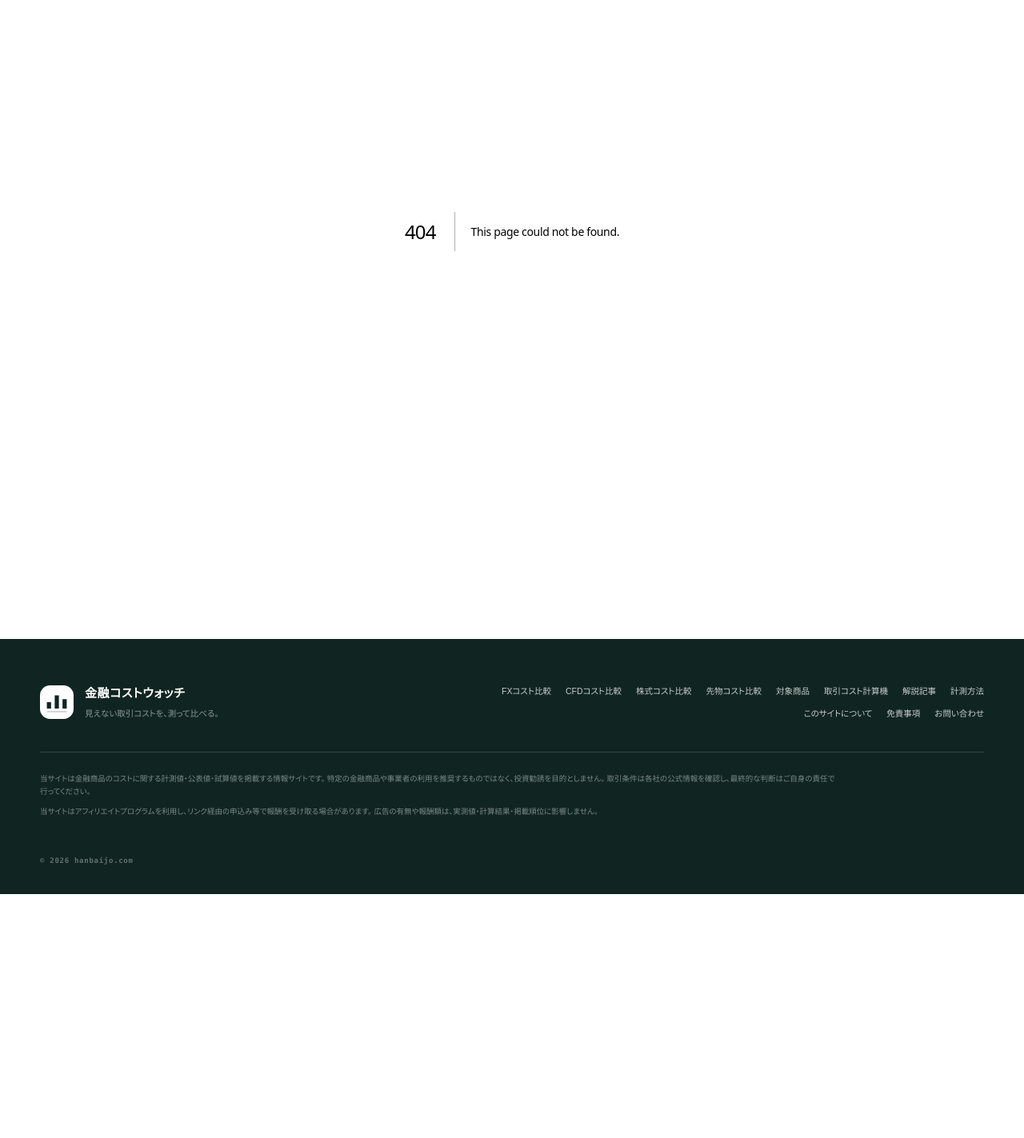
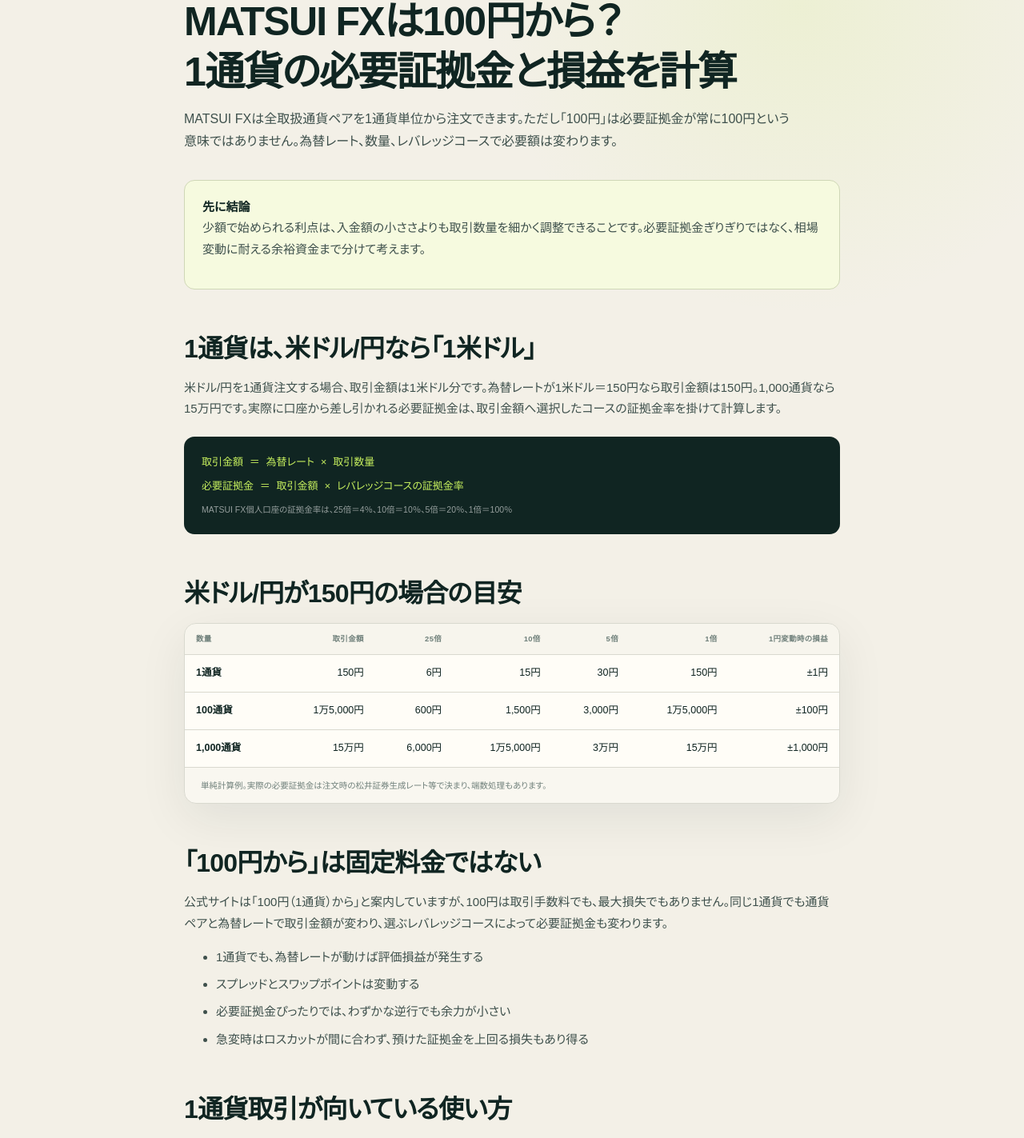
Before and after one commit to mrok18/hanbaijo, a Next.js app: page /articles/matsui-fx-one-currency in a window 1280 px wide. Before the commit this address had no page. Shown: the part 188-1611 px from the top of the page at 80% size. Before the commit the page ends 1306 px from the top, so only its background shows below. Built offline with nearby package versions, Linux system fonts and the light colour scheme.

Commit message:
feat: explain matsui one-currency trading

```diff
--- a/app/articles/matsui-account-types/page.tsx
+++ b/app/articles/matsui-account-types/page.tsx
@@ -82,6 +82,7 @@ export default function Page() {
       </section>
 
       <p><Link href="/fx/matsui">MATSUI FXのコストシートを見る →</Link></p>
+      <p><Link href="/articles/matsui-fx-one-currency">1通貨の必要証拠金と損益を見る →</Link></p>
       <p><Link href="/stocks/matsui">松井証券の国内株手数料を見る →</Link></p>
     </article>
   );
--- /dev/null
+++ b/app/articles/matsui-fx-one-currency/page.tsx
@@ -0,0 +1,92 @@
+import Link from 'next/link';
+import AffiliateOfferCard from '@/components/AffiliateOfferCard';
+import { AFFILIATE_OFFERS } from '@/lib/affiliates';
+
+export const metadata = {
+  title: 'MATSUI FXは100円から？1通貨の必要証拠金と損益を計算',
+  description: 'MATSUI FXの1通貨取引について、100円の意味、必要証拠金、1円動いたときの損益を具体例で解説します。',
+};
+
+const EXAMPLES = [
+  { quantity: '1通貨', value: '150円', margin25: '6円', margin10: '15円', margin5: '30円', margin1: '150円', move: '±1円' },
+  { quantity: '100通貨', value: '1万5,000円', margin25: '600円', margin10: '1,500円', margin5: '3,000円', margin1: '1万5,000円', move: '±100円' },
+  { quantity: '1,000通貨', value: '15万円', margin25: '6,000円', margin10: '1万5,000円', margin5: '3万円', margin1: '15万円', move: '±1,000円' },
+] as const;
+
+export default function Page() {
+  return (
+    <article>
+      <p className="page-kicker">MATSUI FX SMALL START</p>
+      <h1>MATSUI FXは100円から？<br />1通貨の必要証拠金と損益を計算</h1>
+      <p className="lede">MATSUI FXは全取扱通貨ペアを1通貨単位から注文できます。ただし「100円」は必要証拠金が常に100円という意味ではありません。為替レート、数量、レバレッジコースで必要額は変わります。</p>
+
+      <div className="callout"><strong>先に結論</strong><p>少額で始められる利点は、入金額の小ささよりも取引数量を細かく調整できることです。必要証拠金ぎりぎりではなく、相場変動に耐える余裕資金まで分けて考えます。</p></div>
+
+      <h2>1通貨は、米ドル/円なら「1米ドル」</h2>
+      <p>米ドル/円を1通貨注文する場合、取引金額は1米ドル分です。為替レートが1米ドル＝150円なら取引金額は150円。1,000通貨なら15万円です。実際に口座から差し引かれる必要証拠金は、取引金額へ選択したコースの証拠金率を掛けて計算します。</p>
+
+      <div className="formula-box">
+        <code>取引金額 ＝ 為替レート × 取引数量</code>
+        <code>必要証拠金 ＝ 取引金額 × レバレッジコースの証拠金率</code>
+        <small>MATSUI FX個人口座の証拠金率は、25倍＝4％、10倍＝10％、5倍＝20％、1倍＝100％</small>
+      </div>
+
+      <h2>米ドル/円が150円の場合の目安</h2>
+      <div className="data-panel"><div className="table-scroll">
+        <table className="rates comparison-table">
+          <thead><tr><th>数量</th><th className="num">取引金額</th><th className="num">25倍</th><th className="num">10倍</th><th className="num">5倍</th><th className="num">1倍</th><th className="num">1円変動時の損益</th></tr></thead>
+          <tbody>{EXAMPLES.map((example) => (
+            <tr key={example.quantity}>
+              <td className="ex-name">{example.quantity}</td>
+              <td className="num">{example.value}</td>
+              <td className="num">{example.margin25}</td>
+              <td className="num">{example.margin10}</td>
+              <td className="num">{example.margin5}</td>
+              <td className="num">{example.margin1}</td>
+              <td className="num">{example.move}</td>
+            </tr>
+          ))}</tbody>
+        </table>
+      </div><p className="panel-note">単純計算例。実際の必要証拠金は注文時の松井証券生成レート等で決まり、端数処理もあります。</p></div>
+
+      <h2>「100円から」は固定料金ではない</h2>
+      <p>公式サイトは「100円（1通貨）から」と案内していますが、100円は取引手数料でも、最大損失でもありません。同じ1通貨でも通貨ペアと為替レートで取引金額が変わり、選ぶレバレッジコースによって必要証拠金も変わります。</p>
+      <ul>
+        <li>1通貨でも、為替レートが動けば評価損益が発生する</li>
+        <li>スプレッドとスワップポイントは変動する</li>
+        <li>必要証拠金ぴったりでは、わずかな逆行でも余力が小さい</li>
+        <li>急変時はロスカットが間に合わず、預けた証拠金を上回る損失もあり得る</li>
+      </ul>
+
+      <h2>1通貨取引が向いている使い方</h2>
+      <div className="fx-metric-grid">
+        <article><b>01</b><h3>注文操作を確認</h3><p>画面の数量表示、成行・指値の違い、決済方法を小さい数量で確認できます。</p></article>
+        <article><b>02</b><h3>損益の動きを体験</h3><p>為替レート、スプレッド、スワップが口座残高へどう反映されるかを観察できます。</p></article>
+        <article><b>03</b><h3>数量を細かく調整</h3><p>1,000通貨刻みよりも、許容損失に合わせた数量へ近づけやすくなります。</p></article>
+        <article><b>04</b><h3>自動売買を小さく検証</h3><p>自動売買も1通貨単位に対応しますが、複数注文分の必要資金と値動きへの余裕が必要です。</p></article>
+      </div>
+
+      <h2>余裕資金は必要証拠金と別に決める</h2>
+      <p>例えば米ドル/円を100通貨保有すると、1円の逆行で100円の評価損です。必要証拠金が600円でも、口座資金600円だけで運用するのが安全という意味ではありません。損切りまでの値幅と数量から、許容損失を先に計算します。</p>
+      <div className="formula-box"><code>想定損失 ＝ 損切り幅（円）× 取引数量</code><small>米ドル/円100通貨を2円幅で損切りする例：2円 × 100通貨 ＝ 200円（スプレッド等を除く）</small></div>
+
+      <section className="article-affiliate" aria-label="MATSUI FXの広告">
+        <AffiliateOfferCard offer={AFFILIATE_OFFERS['matsui-fx']} />
+        <p className="affiliate-disclosure">広告リンクから申込みが成立すると、当サイトが報酬を受け取る場合があります。記事の計算例や掲載順とは分けて掲載しています。</p>
+      </section>
+
+      <section className="article-sources" aria-labelledby="sources">
+        <h2 id="sources">参照した公式資料</h2>
+        <ul>
+          <li><a href="https://www.matsui.co.jp/fx/relief/" target="_blank" rel="noopener noreferrer">松井証券「松井証券FXの6つのあんしん」</a></li>
+          <li><a href="https://www.matsui.co.jp/fx/rule/" target="_blank" rel="noopener noreferrer">松井証券「FX 取引ルール」</a></li>
+          <li><a href="https://www.matsui.co.jp/fx/margin-sim/" target="_blank" rel="noopener noreferrer">松井証券「証拠金シミュレーション」</a></li>
+        </ul>
+        <p>取引条件は2026年9月7日に確認しました。注文前に公式画面の最新値を確認してください。</p>
+      </section>
+
+      <p><Link href="/fx/matsui">MATSUI FXのコストシートを見る →</Link></p>
+      <p><Link href="/fx/minimum-trade-unit-comparison">FX各社の最低取引単位を比較する →</Link></p>
+    </article>
+  );
+}
--- a/app/articles/posts.ts
+++ b/app/articles/posts.ts
@@ -1,4 +1,5 @@
 export const POSTS = [
+  { slug: 'matsui-fx-one-currency', category: 'FX・松井証券', title: 'MATSUI FXは100円から？1通貨の必要証拠金と損益', desc: '100円の意味を、為替レート・取引数量・レバレッジコースに分けて具体的に計算する。' },
   { slug: 'matsui-account-types', category: '証券・FX', title: '松井証券のFX専用口座と総合口座の違い', desc: 'FXだけを始める場合と、株・NISA・先物も利用する場合で異なる口座開設の入口を整理する。' },
   { slug: 'fx-zero-spread-total-cost', category: 'FX', title: 'FXの0.0銭は本当に無料？別手数料まで総額で確認', desc: 'ゼロスプレッドと取引コスト0円を区別し、数量連動手数料や約定差を含めて判断する。' },
   { slug: 'fx-swap-three-days', category: 'FX', title: 'FXのスワップが3日分・4日分付くのはなぜ？', desc: 'ロールオーバーと受渡日の関係、土日・祝日をまたぐ変則付与の確認方法を整理する。' },
```
Also changed, not shown: app/fx/matsui/page.tsx (+6 -1 lines), components/FxProviderFactSheet.tsx (+13 -1 lines).
